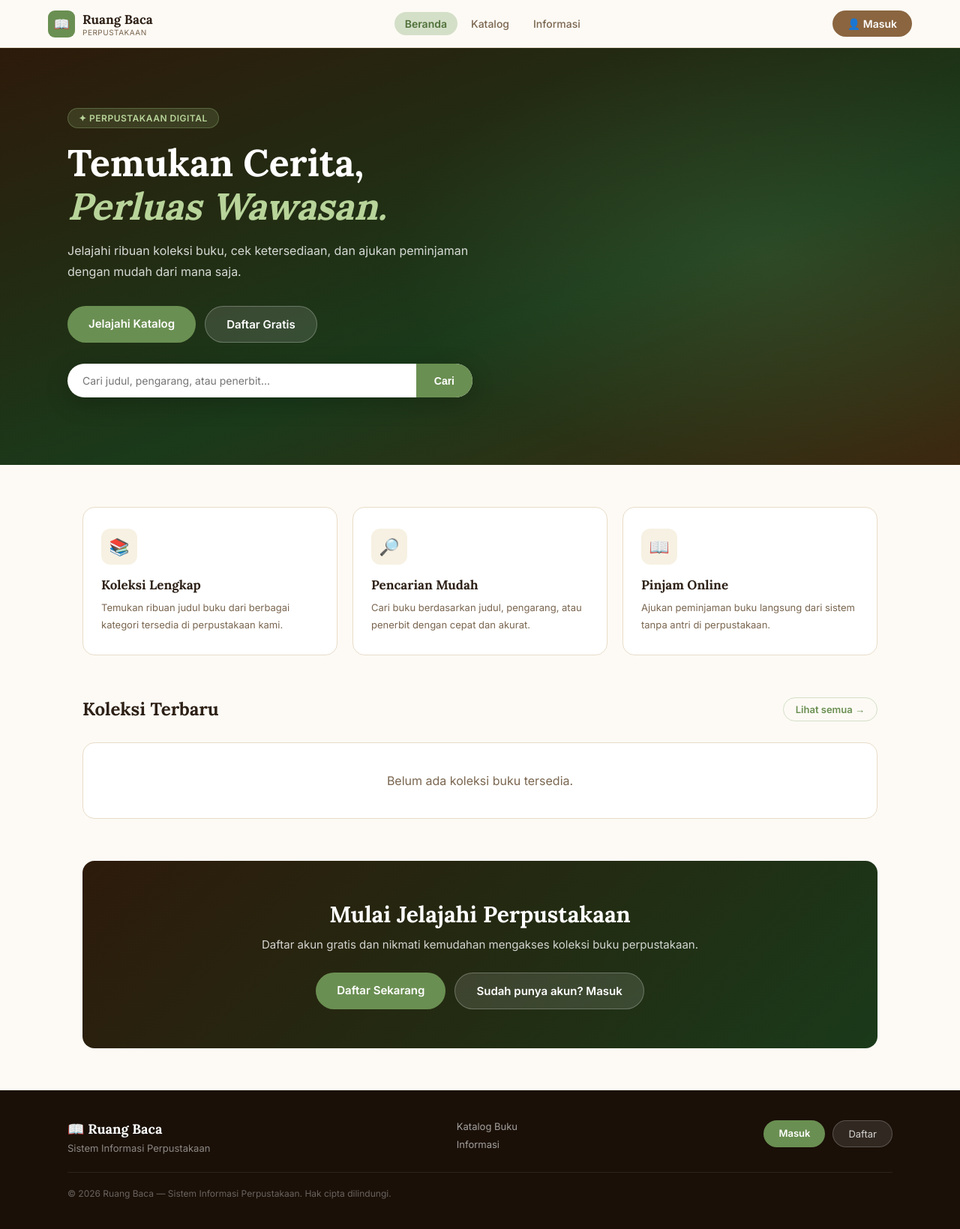
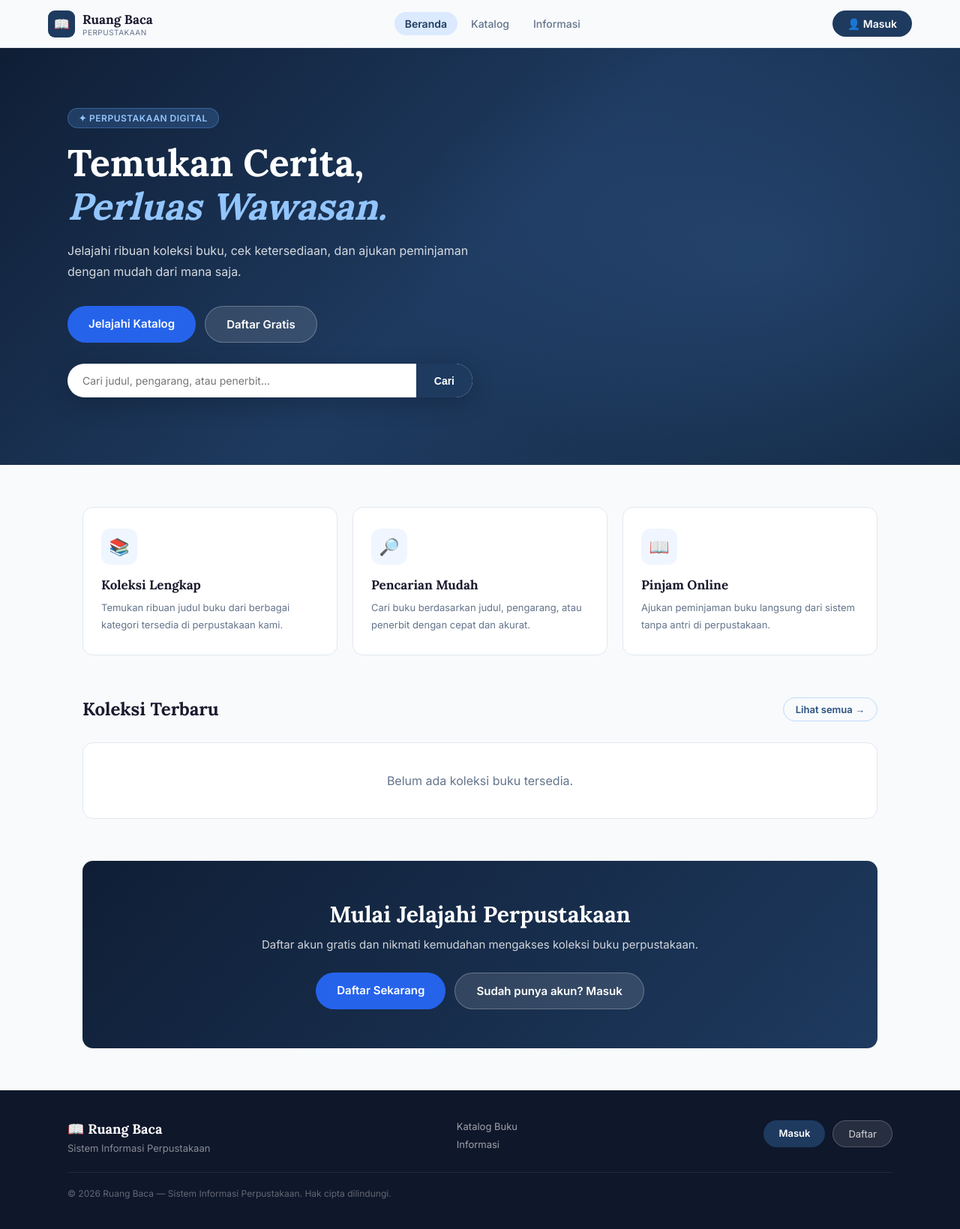
Before and after one commit to ivannaone/perpustakaan, a Laravel app: page / in a window 1280 px wide. Shown: the whole page at 75% size. Run offline with Laravel 12, Linux system fonts and the light colour scheme; data that the repository does not hold is empty.

Commit message:
Selaraskan tema beranda publik dengan PustakaLog

```diff
--- a/resources/views/home.blade.php
+++ b/resources/views/home.blade.php
@@ -9,34 +9,34 @@
 <style>
 *,*::before,*::after{box-sizing:border-box;margin:0;padding:0;}
 :root{
-    --cream-50:#fdfaf5;--cream-100:#f7f1e3;--cream-200:#ede4cc;
-    --brown-400:#a07850;--brown-500:#8a6540;--brown-600:#704f2e;
-    --sage-200:#d4dfc8;--sage-400:#8aab70;--sage-500:#6a8f52;--sage-600:#4f7039;
-    --text-main:#2d2016;--text-muted:#7a6650;
-    --border:#e8dcc8;
-    --shadow:0 2px 12px rgba(80,50,20,.08);
-    --shadow-card:0 4px 24px rgba(80,50,20,.10);
-    --radius-lg:16px;--radius-md:10px;
+    --cream-50:#f8fafc;--cream-100:#f1f5f9;--cream-200:#e2e8f0;
+    --brown-400:#64748b;--brown-500:#1e3a5f;--brown-600:#162d4a;
+    --sage-200:#bfdbfe;--sage-400:#60a5fa;--sage-500:#1e3a5f;--sage-600:#162d4a;
+    --text-main:#1a1a2e;--text-muted:#64748b;
+    --border:#e2e8f0;
+    --shadow:0 2px 12px rgba(30,58,95,.08);
+    --shadow-card:0 4px 20px rgba(30,58,95,.10);
+    --radius-lg:14px;--radius-md:9px;
 }
-body{font-family:'Inter',system-ui,sans-serif;background:var(--cream-50);color:var(--text-main);min-height:100vh;}
+body{font-family:'Inter',system-ui,sans-serif;background:#f8fafc;color:var(--text-main);min-height:100vh;}
 a{text-decoration:none;color:inherit;}
 
-.navbar{position:sticky;top:0;z-index:100;background:rgba(253,250,245,.96);backdrop-filter:blur(10px);border-bottom:1px solid var(--border);height:64px;display:flex;align-items:center;justify-content:space-between;padding:0 5%;transition:box-shadow .2s;}
+.navbar{position:sticky;top:0;z-index:100;background:rgba(248,250,252,.97);backdrop-filter:blur(10px);border-bottom:1px solid var(--border);height:64px;display:flex;align-items:center;justify-content:space-between;padding:0 5%;transition:box-shadow .2s;}
 .navbar.scrolled{box-shadow:var(--shadow);}
 .nav-brand{display:flex;align-items:center;gap:10px;}
-.nav-brand-icon{width:36px;height:36px;background:var(--sage-500);color:white;border-radius:9px;display:flex;align-items:center;justify-content:center;font-size:17px;}
+.nav-brand-icon{width:36px;height:36px;background:#1e3a5f;color:white;border-radius:9px;display:flex;align-items:center;justify-content:center;font-size:17px;}
 .nav-brand-text strong{font-family:'Lora',serif;font-size:17px;font-weight:700;}
 .nav-brand-text small{display:block;font-size:10px;color:var(--text-muted);letter-spacing:.5px;text-transform:uppercase;}
 .nav-links{display:flex;align-items:center;gap:4px;}
 .nav-links a{padding:7px 14px;border-radius:50px;font-size:14px;font-weight:500;color:var(--text-muted);transition:color .2s,background .2s;}
 .nav-links a:hover{color:var(--text-main);background:var(--cream-100);}
-.nav-links a.active{color:var(--sage-600);background:var(--sage-200);font-weight:600;}
+.nav-links a.active{color:#1e3a5f;background:#dbeafe;font-weight:600;}
 .nav-right{display:flex;align-items:center;gap:10px;}
-.nav-avatar{width:36px;height:36px;border-radius:50%;background:var(--cream-200);color:var(--brown-500);display:flex;align-items:center;justify-content:center;font-weight:700;font-size:14px;border:2px solid var(--border);}
+.nav-avatar{width:36px;height:36px;border-radius:50%;background:#dbeafe;color:#1e3a5f;display:flex;align-items:center;justify-content:center;font-weight:700;font-size:14px;border:2px solid var(--border);}
 .nav-name{font-size:14px;font-weight:500;}
-.btn-masuk{display:inline-flex;align-items:center;gap:7px;padding:9px 20px;border-radius:50px;background:var(--brown-500);color:white;font-size:14px;font-weight:600;border:none;cursor:pointer;font-family:'Inter',sans-serif;transition:background .2s;position:relative;}
-.btn-masuk:hover{background:var(--brown-600);}
-.login-dropdown{position:absolute;top:calc(100% + 10px);right:0;background:white;border:1.5px solid var(--border);border-radius:14px;padding:8px;min-width:200px;box-shadow:0 8px 32px rgba(80,50,20,.14);display:none;flex-direction:column;gap:4px;z-index:300;}
+.btn-masuk{display:inline-flex;align-items:center;gap:7px;padding:9px 20px;border-radius:50px;background:#1e3a5f;color:white;font-size:14px;font-weight:600;border:none;cursor:pointer;font-family:'Inter',sans-serif;transition:background .2s;position:relative;}
+.btn-masuk:hover{background:#162d4a;}
+.login-dropdown{position:absolute;top:calc(100% + 10px);right:0;background:white;border:1.5px solid var(--border);border-radius:14px;padding:8px;min-width:200px;box-shadow:0 8px 32px rgba(30,58,95,.14);display:none;flex-direction:column;gap:4px;z-index:300;}
 .login-dropdown.open{display:flex;}
 .login-dropdown a{display:flex;align-items:center;gap:10px;padding:11px 14px;border-radius:9px;font-size:14px;color:var(--text-main);transition:background .15s;}
 .login-dropdown a:hover{background:var(--cream-100);}
@@ -46,53 +46,53 @@ a{text-decoration:none;color:inherit;}
 
 .mobile-drawer{display:none;position:fixed;inset:0;z-index:200;}
 .drawer-overlay{position:absolute;inset:0;background:rgba(0,0,0,.35);}
-.drawer-panel{position:absolute;top:0;right:0;width:260px;height:100%;background:var(--cream-50);padding:28px 24px;box-shadow:-4px 0 24px rgba(0,0,0,.12);display:flex;flex-direction:column;gap:8px;transform:translateX(100%);transition:transform .28s ease;}
+.drawer-panel{position:absolute;top:0;right:0;width:260px;height:100%;background:#f8fafc;padding:28px 24px;box-shadow:-4px 0 24px rgba(0,0,0,.12);display:flex;flex-direction:column;gap:8px;transform:translateX(100%);transition:transform .28s ease;}
 .mobile-drawer.open{display:block;}
 .mobile-drawer.open .drawer-panel{transform:translateX(0);}
 .drawer-close{align-self:flex-end;background:none;border:none;font-size:22px;cursor:pointer;color:var(--text-muted);margin-bottom:8px;}
 .drawer-nav a{display:block;padding:12px 16px;border-radius:var(--radius-md);font-size:15px;font-weight:500;color:var(--text-muted);transition:background .15s;}
-.drawer-nav a:hover,.drawer-nav a.active{background:var(--cream-100);color:var(--sage-600);}
+.drawer-nav a:hover,.drawer-nav a.active{background:#dbeafe;color:#1e3a5f;}
 .drawer-auth{margin-top:auto;padding-top:16px;border-top:1px solid var(--border);display:flex;flex-direction:column;gap:8px;}
 .drawer-auth a{display:block;padding:11px;text-align:center;border-radius:50px;font-size:14px;font-weight:600;}
-.drawer-auth .btn-login{background:var(--brown-500);color:white;}
+.drawer-auth .btn-login{background:#1e3a5f;color:white;}
 .drawer-auth .btn-daftar{background:white;color:var(--text-main);border:1.5px solid var(--border);}
 .drawer-logout{margin-top:auto;}
 .drawer-logout button{width:100%;padding:11px;border-radius:var(--radius-md);background:none;border:1.5px solid var(--border);color:var(--text-muted);font-size:14px;cursor:pointer;}
 
-.hero{background:linear-gradient(160deg,#2d1a0a 0%,#1a3a1a 60%,#3d2810 100%);padding:80px 5% 90px;color:white;position:relative;overflow:hidden;}
-.hero::before{content:'';position:absolute;inset:0;background:radial-gradient(ellipse 60% 80% at 80% 50%,rgba(138,171,112,.15) 0%,transparent 65%);}
+.hero{background:linear-gradient(135deg,#0f1e35 0%,#1e3a5f 50%,#162d4a 100%);padding:80px 5% 90px;color:white;position:relative;overflow:hidden;}
+.hero::before{content:'';position:absolute;inset:0;background:radial-gradient(ellipse 60% 80% at 80% 50%,rgba(96,165,250,.12) 0%,transparent 65%);}
 .hero-inner{max-width:1100px;margin:auto;position:relative;z-index:1;}
-.hero-tag{display:inline-block;background:rgba(138,171,112,.2);border:1px solid rgba(138,171,112,.4);color:#b8d49a;border-radius:50px;padding:5px 14px;font-size:12px;font-weight:600;letter-spacing:.5px;text-transform:uppercase;margin-bottom:18px;}
+.hero-tag{display:inline-block;background:rgba(96,165,250,.2);border:1px solid rgba(96,165,250,.35);color:#93c5fd;border-radius:50px;padding:5px 14px;font-size:12px;font-weight:600;letter-spacing:.5px;text-transform:uppercase;margin-bottom:18px;}
 .hero h1{font-family:'Lora',serif;font-size:50px;font-weight:700;line-height:1.15;max-width:600px;margin-bottom:16px;}
-.hero h1 em{font-style:italic;color:#b8d49a;}
+.hero h1 em{font-style:italic;color:#93c5fd;}
 .hero p{font-size:16px;line-height:1.75;opacity:.82;max-width:540px;margin-bottom:32px;}
 .hero-actions{display:flex;gap:12px;flex-wrap:wrap;}
-.hero-btn-primary{padding:14px 28px;background:var(--sage-500);color:white;border-radius:50px;font-size:15px;font-weight:700;transition:background .2s,transform .15s;}
-.hero-btn-primary:hover{background:var(--sage-600);transform:translateY(-2px);}
+.hero-btn-primary{padding:14px 28px;background:#2563eb;color:white;border-radius:50px;font-size:15px;font-weight:700;transition:background .2s,transform .15s;}
+.hero-btn-primary:hover{background:#1d4ed8;transform:translateY(-2px);}
 .hero-btn-secondary{padding:14px 28px;background:rgba(255,255,255,.12);color:white;border:1.5px solid rgba(255,255,255,.25);border-radius:50px;font-size:15px;font-weight:600;transition:background .2s;}
 .hero-btn-secondary:hover{background:rgba(255,255,255,.2);}
 .hero-search{display:flex;gap:0;max-width:540px;background:white;border-radius:50px;overflow:hidden;box-shadow:0 8px 32px rgba(0,0,0,.2);margin-top:28px;}
 .hero-search input{flex:1;padding:14px 20px;border:none;outline:none;font-family:'Inter',sans-serif;font-size:14px;color:var(--text-main);background:transparent;}
-.hero-search button{padding:0 24px;background:var(--sage-500);color:white;border:none;cursor:pointer;font-weight:600;font-size:14px;transition:background .2s;}
-.hero-search button:hover{background:var(--sage-600);}
+.hero-search button{padding:0 24px;background:#1e3a5f;color:white;border:none;cursor:pointer;font-weight:600;font-size:14px;transition:background .2s;}
+.hero-search button:hover{background:#162d4a;}
 
 .container{max-width:1100px;margin:auto;padding:0 20px;}
 .section{padding:56px 0;}
 .section-header{display:flex;align-items:center;justify-content:space-between;margin-bottom:28px;}
 .section-title{font-family:'Lora',serif;font-size:24px;font-weight:700;}
-.section-link{font-size:13px;font-weight:600;color:var(--sage-500);padding:7px 16px;border-radius:50px;border:1.5px solid var(--sage-200);transition:background .2s;}
-.section-link:hover{background:var(--sage-200);}
+.section-link{font-size:13px;font-weight:600;color:#2a5080;padding:7px 16px;border-radius:50px;border:1.5px solid #bfdbfe;transition:background .2s;}
+.section-link:hover{background:#dbeafe;}
 
 .feature-grid{display:grid;grid-template-columns:repeat(3,1fr);gap:20px;margin-bottom:56px;}
 .feature-card{background:white;border:1.5px solid var(--border);border-radius:var(--radius-lg);padding:28px 24px;}
-.feature-icon{width:48px;height:48px;background:var(--cream-100);border-radius:12px;display:flex;align-items:center;justify-content:center;font-size:22px;margin-bottom:16px;}
+.feature-icon{width:48px;height:48px;background:#eff6ff;border-radius:12px;display:flex;align-items:center;justify-content:center;font-size:22px;margin-bottom:16px;}
 .feature-card h3{font-family:'Lora',serif;font-size:17px;font-weight:700;margin-bottom:8px;}
 .feature-card p{font-size:13px;color:var(--text-muted);line-height:1.75;}
 
 .books-grid{display:grid;grid-template-columns:repeat(4,1fr);gap:20px;}
 .book-card{background:white;border:1.5px solid var(--border);border-radius:var(--radius-lg);overflow:hidden;transition:transform .2s,box-shadow .2s;}
 .book-card:hover{transform:translateY(-4px);box-shadow:var(--shadow-card);}
-.book-cover{height:155px;background:var(--cream-100);display:flex;align-items:center;justify-content:center;font-size:46px;border-bottom:1px solid var(--border);}
+.book-cover{height:155px;background:#eff6ff;display:flex;align-items:center;justify-content:center;font-size:46px;border-bottom:1px solid var(--border);}
 .book-body{padding:16px;}
 .book-title{font-family:'Lora',serif;font-size:15px;font-weight:600;line-height:1.4;margin-bottom:6px;}
 .book-meta{font-size:12px;color:var(--text-muted);margin-bottom:10px;}
@@ -100,12 +100,12 @@ a{text-decoration:none;color:inherit;}
 .badge-available{background:#dcfce7;color:#15803d;}
 .badge-empty{background:#fee2e2;color:#b91c1c;}
 
-.cta-strip{background:linear-gradient(135deg,#2d1a0a,#1a3a1a);border-radius:var(--radius-lg);padding:52px 48px;color:white;text-align:center;margin-bottom:56px;}
+.cta-strip{background:linear-gradient(135deg,#0f1e35,#1e3a5f);border-radius:var(--radius-lg);padding:52px 48px;color:white;text-align:center;margin-bottom:56px;}
 .cta-strip h2{font-family:'Lora',serif;font-size:30px;margin-bottom:12px;}
 .cta-strip p{opacity:.8;margin-bottom:28px;font-size:15px;}
 .cta-strip-btns{display:flex;gap:12px;justify-content:center;flex-wrap:wrap;}
 
-footer{background:#1a1008;color:white;padding:40px 5%;}
+footer{background:#0f172a;color:white;padding:40px 5%;}
 .footer-inner{max-width:1100px;margin:auto;display:flex;justify-content:space-between;align-items:flex-start;gap:32px;}
 .footer-brand strong{font-family:'Lora',serif;font-size:18px;display:flex;align-items:center;gap:8px;}
 .footer-brand p{font-size:13px;color:rgba(255,255,255,.5);margin-top:6px;}
```
